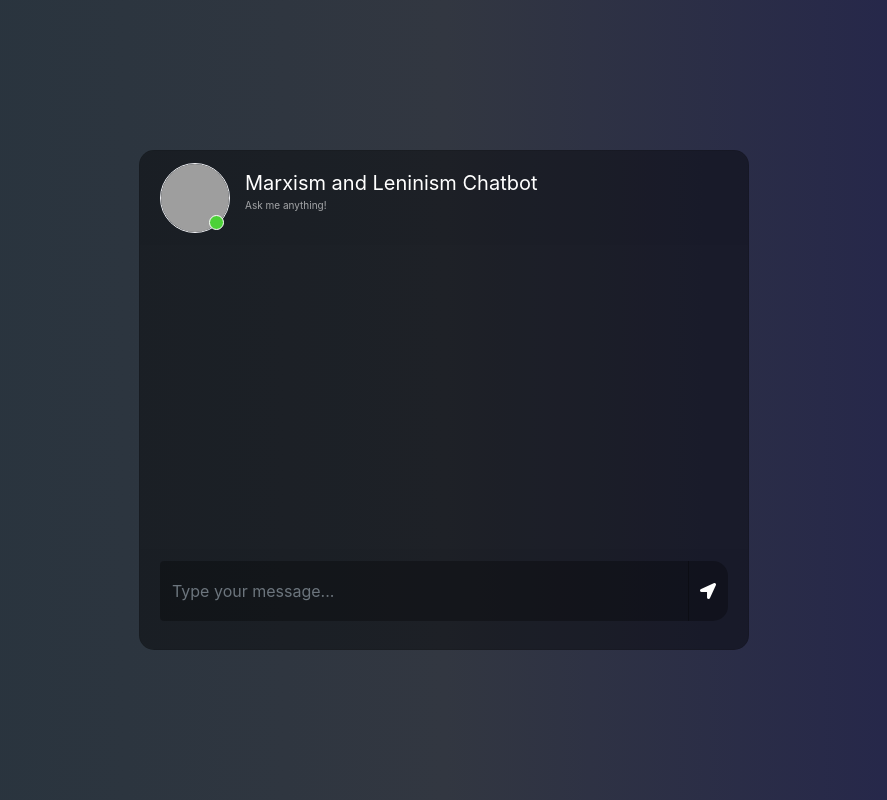
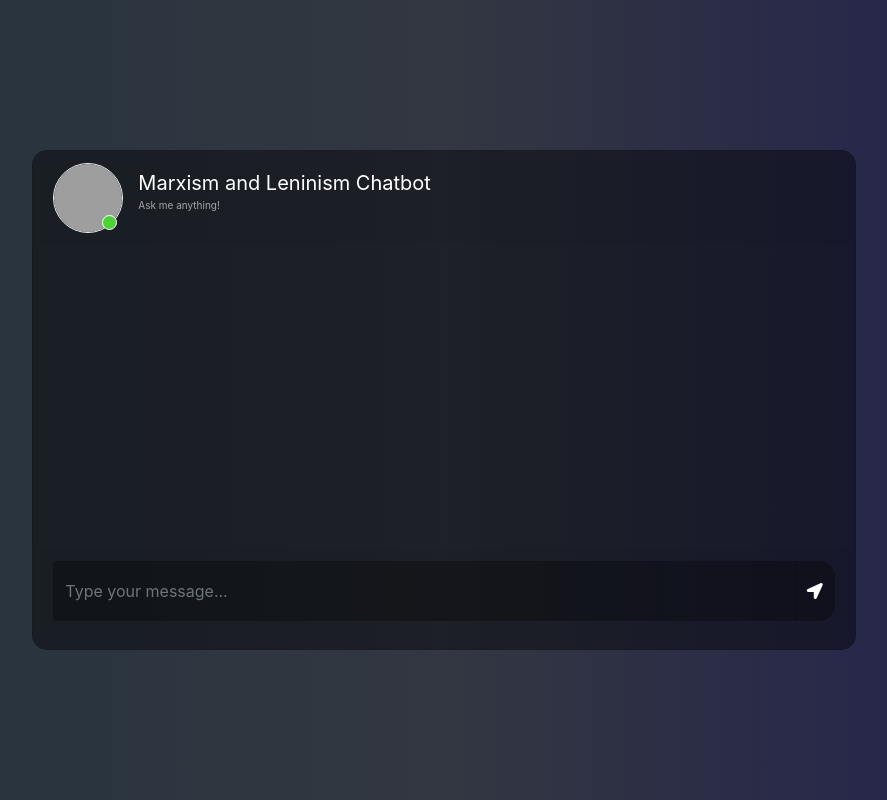
Before and after one commit to mbyhphat/Marxism-and-Leninism-ChatBot, a Flask app: page / in a window 1280 px wide. Shown: the whole page, without its empty margins (196-1083 px from the left). Run offline with Flask 3, Linux system fonts and the light colour scheme; some libraries are stand-ins or nearby versions; grey boxes are pictures that could not be loaded.

Commit message:
Change bot size

```diff
--- a/templates/bot.html
+++ b/templates/bot.html
@@ -16,7 +16,7 @@
 	<body>
 		<div class="container-fluid h-100">
 			<div class="row justify-content-center h-100">
-				<div class="col-md-8 col-xl-6 chat">
+				<div class="col-md-10 col-xl-8 chat">
 					<div class="card">
 						<div class="card-header msg_head">
 							<div class="d-flex bd-highlight">
```
